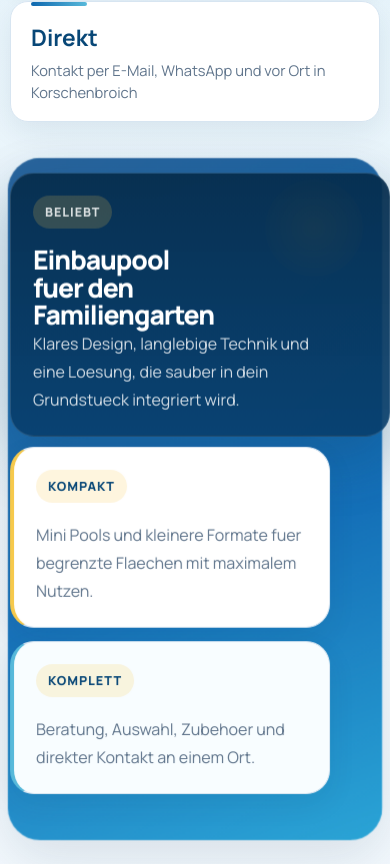
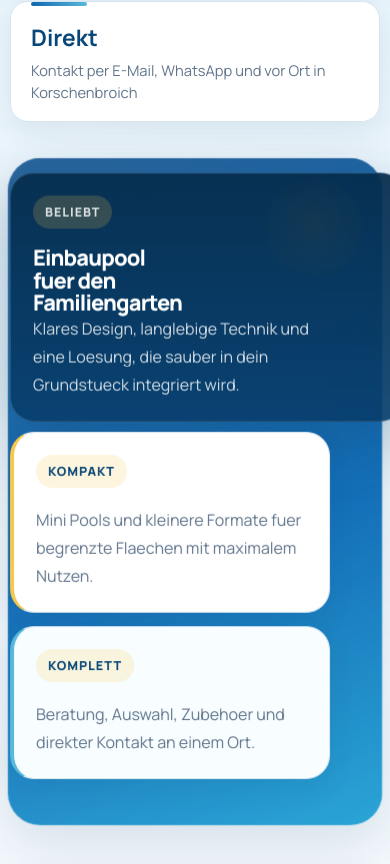
Before and after one commit to rg-ru/holidaily, a plain HTML site: page index.html in a window 390 px wide. Shown: the part 1147-2011 px from the top of the page. Drawn offline with Linux system fonts and the light colour scheme.

Commit message:
Fit hero text inside mobile card

```diff
--- a/index.html
+++ b/index.html
@@ -17,7 +17,7 @@
   <script>
     document.documentElement.classList.add("has-motion");
   </script>
-  <link rel="stylesheet" href="styles.css?v=20260311-4">
+  <link rel="stylesheet" href="styles.css?v=20260311-6">
 </head>
   <body>
   <div class="page-shell">
--- a/styles.css
+++ b/styles.css
@@ -427,10 +427,12 @@ h3 {
   border-color: rgba(255, 255, 255, 0.12);
   color: #ffffff;
   box-shadow: 0 22px 56px rgba(8, 63, 109, 0.28);
+  overflow: hidden;
 }
 
 .hero-card-large h2 {
   max-width: 8ch;
+  font-size: clamp(1.8rem, 3vw, 2.55rem);
 }
 
 .hero-card-large p,
@@ -1065,16 +1067,16 @@ h3 {
   }
 
   .hero-card-large {
-    width: calc(100% + 10px);
+    width: calc(100% + 24px);
     max-width: none;
     margin-left: 0;
-    margin-right: -10px;
+    margin-right: -24px;
     justify-self: stretch;
   }
 
   .hero-card-large h2 {
-    max-width: 10.2ch;
-    font-size: clamp(1.5rem, 6.8vw, 1.9rem);
+    max-width: 11ch;
+    font-size: clamp(1.2rem, 5.6vw, 1.55rem);
     line-height: 1.04;
     text-wrap: balance;
   }
```
